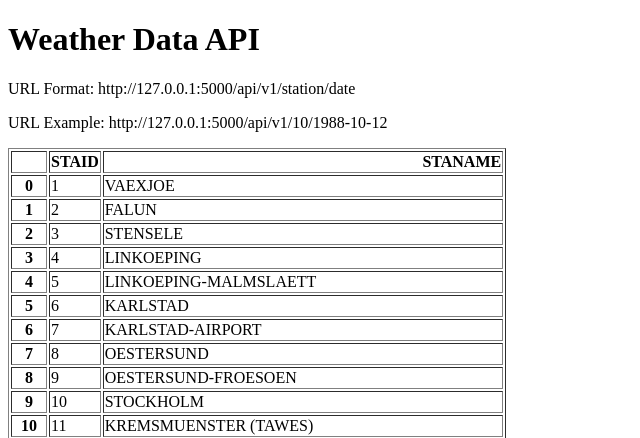
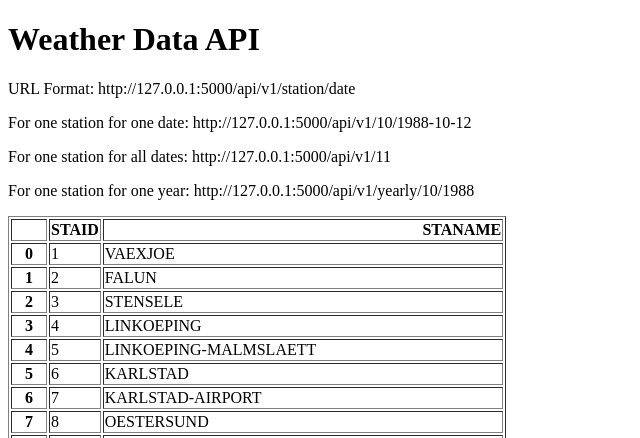
Before and after one commit to kiranj100/Project_6_Weather__Custom_API_Using_Flask, a Flask app: page / in a window 1280 px wide. Shown: the top 438 px of the page, without its empty margins (0-640 px from the left). Run offline with Flask 3, Linux system fonts and the light colour scheme.

Commit message:
Day 31: Add URL endpoints for Yearly and all data

```diff
--- a/main.py
+++ b/main.py
@@ -1,19 +1,20 @@
+
 from flask import Flask, render_template
 import pandas as pd
 
 # __name__ always return __main__ class
 app = Flask(__name__)
 
-
 station = pd.read_csv("data_small/stations.txt", skiprows=17)
 station = station[["STAID", "STANAME                                 "]]
+
 
 # When the user called home it showing home page of Tutorial.html page
 @app.route("/")
 def home():
     # Render_Templates is searching templates directory Tutorial.html page and
     # data is share variable value to home.html and showing in webpage
-    return render_template("home.html",data=station.to_html( ))
+    return render_template("home.html", data=station.to_html())
 
 
 @app.route("/api/v1/<station>/<date>")
@@ -31,6 +32,24 @@ def about(station, date):
             "temperature": temperature}
 
 
+# Showing records when user entering stations numbers
+@app.route("/api/v1/<station>")
+def searching_result(station):
+    file_name = "data_small/TG_STAID" + str(station).zfill(6) + ".txt"
+    df = pd.read_csv(file_name, skiprows=20, parse_dates=["    DATE"])
+    result = df.to_dict(orient="records")
+    return result
+
+
+@app.route("/api/v1/yearly/<station>/<year>")
+def yearly(station, year):
+    file_name = "data_small/TG_STAID" + str(station).zfill(6) + ".txt"
+    df = pd.read_csv(file_name, skiprows=20)
+    df["    DATE"] = df["    DATE"].astype(str)
+    result = df[df["    DATE"].str.startswith(str(year))].to_dict(orient="records")
+    return result
+
+
 if __name__ == "__main__":
     # showing error on webpage
     # if 5000 port is occupying other service you can change the
--- a/templates/home.html
+++ b/templates/home.html
@@ -7,7 +7,10 @@
 <body>
 <h1> Weather Data API</h1>
 <p> URL Format: http://127.0.0.1:5000/api/v1/station/date </p>
-<p> URL Example: http://127.0.0.1:5000/api/v1/10/1988-10-12 </p>
+<p> For one station for one date: http://127.0.0.1:5000/api/v1/10/1988-10-12 </p>
+<p> For one station for all dates: http://127.0.0.1:5000/api/v1/11 </p>
+<p> For one station for one year: http://127.0.0.1:5000/api/v1/yearly/10/1988 </p>
+
 <p>{{data|safe}}</p>
 </body>
 </html>
```
